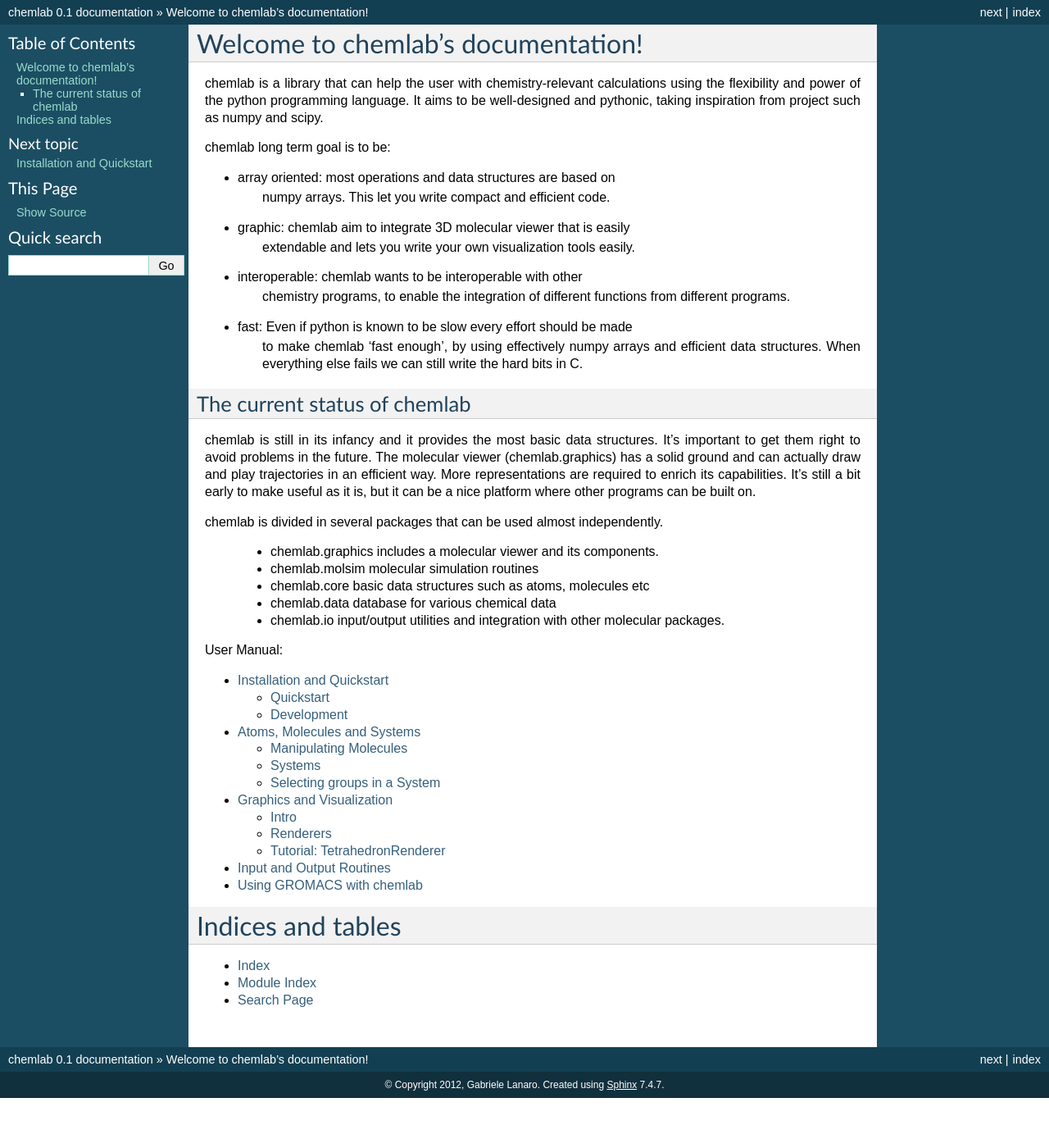
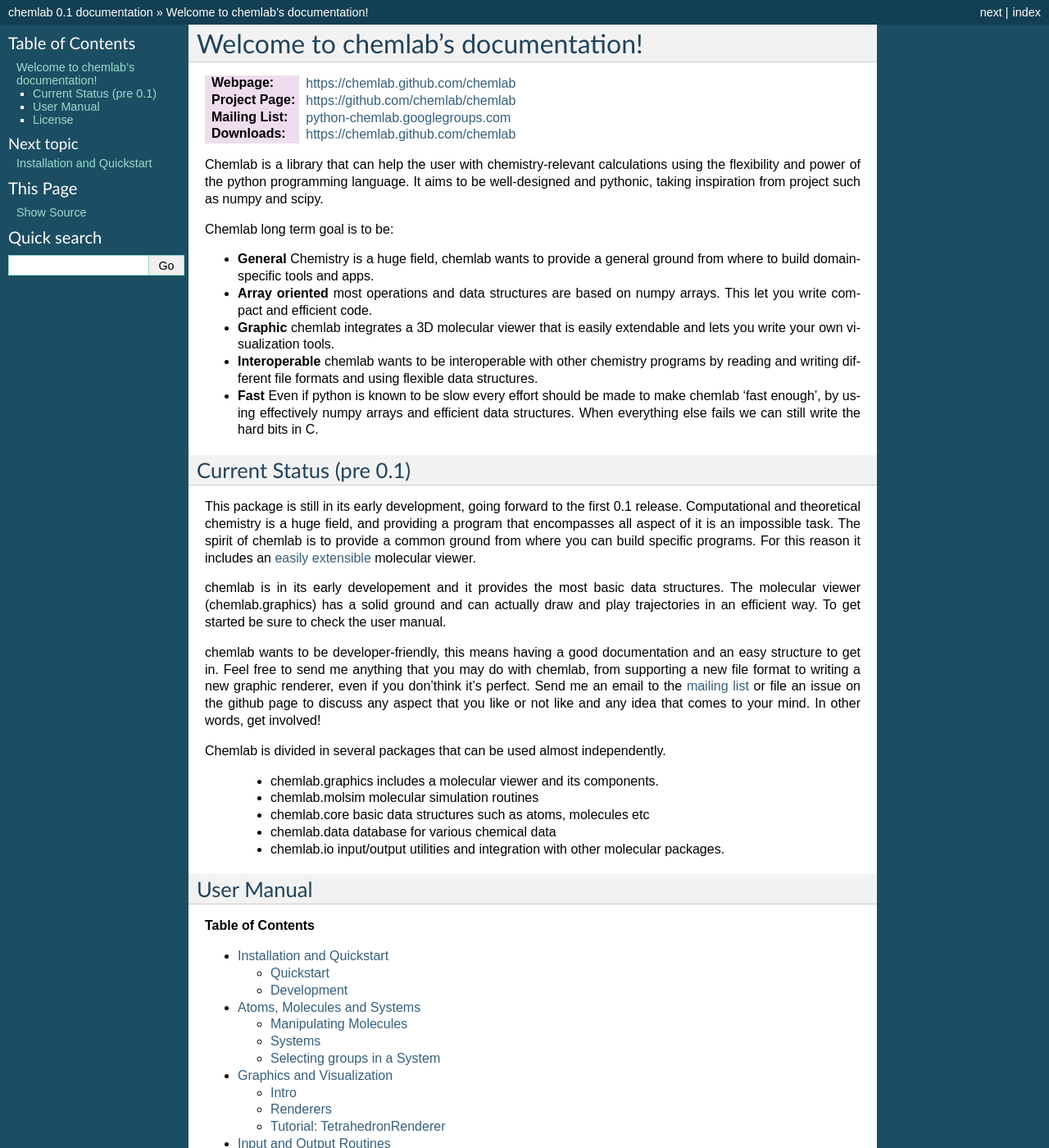
Before and after one commit to chemlab/chemlab, a Sphinx documentation site: the page built from docs/index.rst, in a window 1280 px wide and 1400 px high. Shown: the whole window at 82% size. Built offline with Sphinx 7.4.7, drawn with Linux system fonts in a browser that asks for light colours; formulas are drawn with MathJax 3; some of the changed text lies outside the part shown.

Commit message:
Updated docs home page, now it's properly done

```diff
--- a/docs/index.rst
+++ b/docs/index.rst
@@ -6,40 +6,71 @@
 Welcome to chemlab's documentation!
 ===================================
 
-chemlab is a library that can help the user with chemistry-relevant
+:Webpage:
+   https://chemlab.github.com/chemlab
+
+:Project Page:
+   https://github.com/chemlab/chemlab
+
+:Mailing List:
+   `python-chemlab.googlegroups.com <mailto:python-chemlab.googlegroups.com>`_
+
+:Downloads:
+   https://chemlab.github.com/chemlab
+
+
+
+Chemlab is a library that can help the user with chemistry-relevant
 calculations using the flexibility and power of the python programming
 language. It aims to be well-designed and pythonic, taking inspiration
 from project such as numpy and scipy.
 
-chemlab long term goal is to be:
+Chemlab long term goal is to be:
 
-- array oriented: most operations and data structures are based on
-               numpy arrays.  This let you write compact and efficient
-               code.
-- graphic: chemlab aim to integrate 3D molecular viewer that is easily
-           extendable and lets you write your own visualization tools
-           easily.
-- interoperable: chemlab wants to be interoperable with other
-               chemistry programs, to enable the integration of
-               different functions from different programs.
-- fast: Even if python is known to be slow every effort should be made
-        to make chemlab 'fast enough', by using effectively numpy arrays
-        and efficient data structures. When everything else fails we can still
-        write the hard bits in C.
+- **General**
+  Chemistry is a huge field, chemlab wants to provide a general ground from where to build domain-specific tools and apps.
+- **Array oriented**
+  most operations and data structures are based on
+  numpy arrays.  This let you write compact and efficient
+  code.
+- **Graphic**
+  chemlab integrates a 3D molecular viewer that is easily
+  extendable and lets you write your own visualization tools.
+- **Interoperable**
+  chemlab wants to be interoperable with other
+  chemistry programs by reading and writing different
+  file formats and using flexible data structures.
+- **Fast**
+  Even if python is known to be slow every effort should be made
+  to make chemlab 'fast enough', by using effectively numpy arrays
+  and efficient data structures. When everything else fails we can still
+  write the hard bits in C.
 
+Current Status (pre 0.1)
+------------------------
 
-The current status of chemlab
------------------------------
+This package is still in its early development, going forward to the
+first 0.1 release. Computational and theoretical chemistry is a huge
+field, and providing a program that encompasses all aspect of it is an
+impossible task. The spirit of chemlab is to provide a common ground
+from where you can build specific programs. For this reason it
+includes an :doc:`easily extensible </graphics>` molecular viewer.
 
-chemlab is still in its infancy and it provides the most basic data
-structures. It's important to get them right to avoid problems in the
-future. The molecular viewer (chemlab.graphics) has a solid ground and
-can actually draw and play trajectories in an efficient way. More
-representations are required to enrich its capabilities. It's still a
-bit early to make useful as it is, but it can be a nice platform where
-other programs can be built on.
+chemlab is in its early developement and it provides the most basic
+data structures. The molecular viewer (chemlab.graphics) has a solid
+ground and can actually draw and play trajectories in an efficient
+way. To get started be sure to check the user manual.
 
-chemlab is divided in several packages that can be used almost
+chemlab wants to be developer-friendly, this means having a good
+documentation and an easy structure to get in. Feel free to send me
+anything that you may do with chemlab, from supporting a new file
+format to writing a new graphic renderer, even if you don'think it's
+perfect. Send me an email to the `mailing list
+<mailto:python-chemlab.googlegroups.com>`_ or file an issue on the
+github page to discuss any aspect that you like or not like and any
+idea that comes to your mind. In other words, get involved!
+
+Chemlab is divided in several packages that can be used almost
 independently.
 
   - chemlab.graphics includes a molecular viewer and its components.
@@ -50,7 +81,10 @@
     molecular packages.
 
 
-User Manual:
+User Manual
+-----------
+
+**Table of Contents**
 
 .. toctree::
    :maxdepth: 2
@@ -61,10 +95,7 @@
    io
    gromacs
 
+License
+-------
 
-Indices and tables
-==================
-
-* :ref:`genindex`
-* :ref:`modindex`
-* :ref:`search`
+Chemlab is released under the `GNU GPLv3 <http://www.gnu.org/licenses/gpl.html>`_ and its main developer is Gabriele Lanaro.
```
